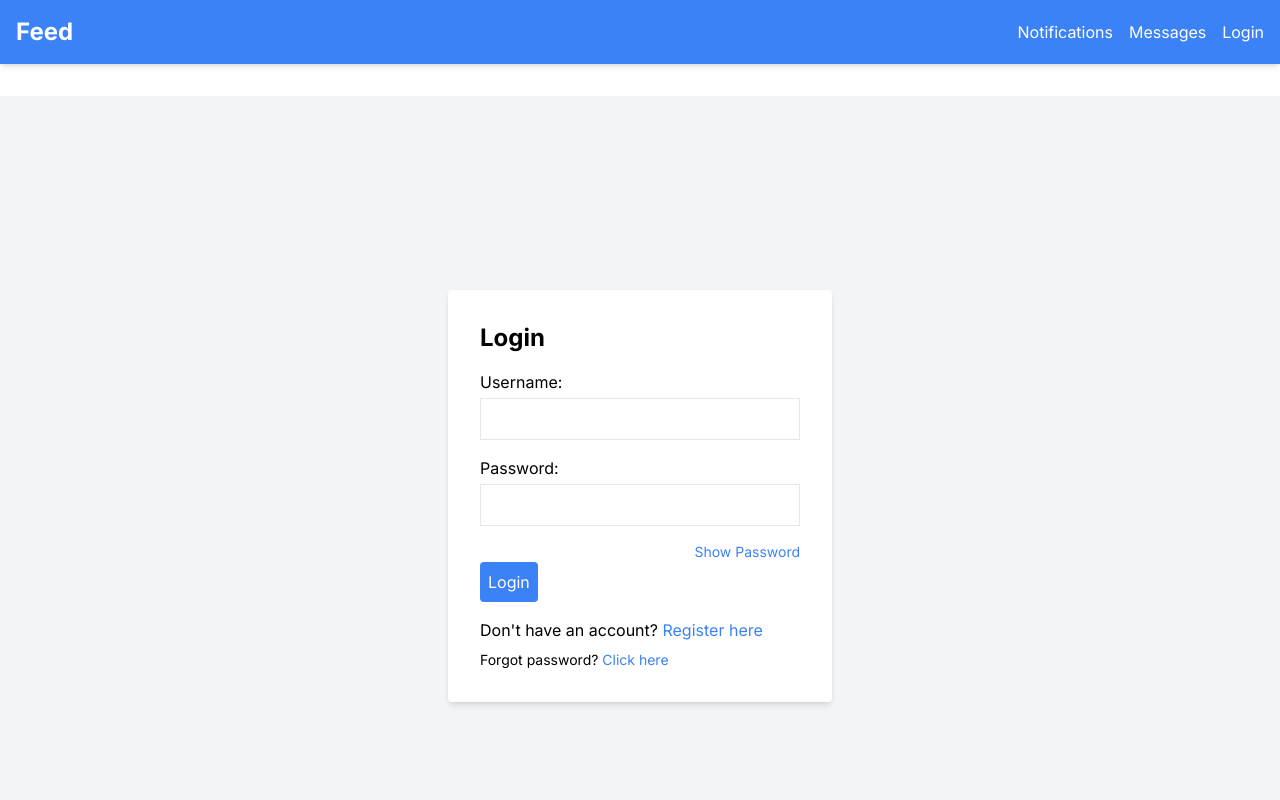
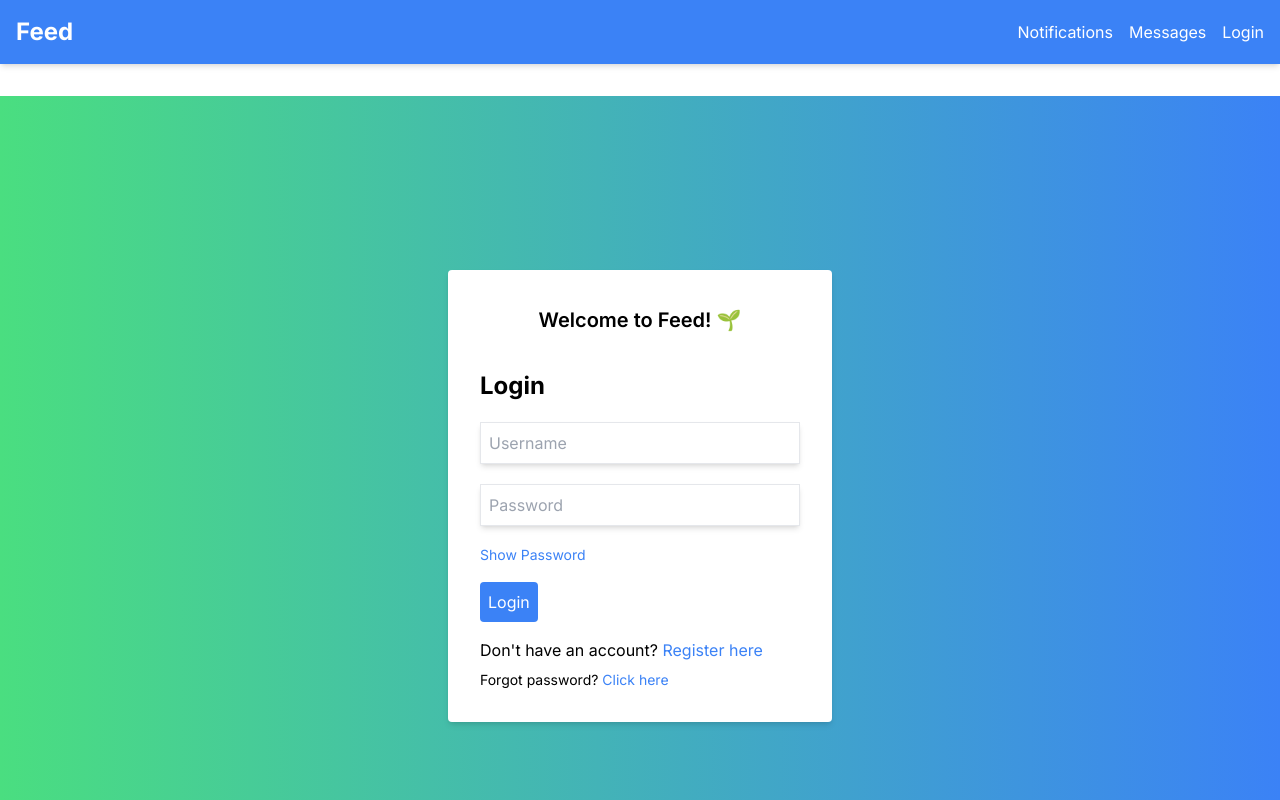
Before and after one commit to TrevorStreng/Feed, a Next.js app in the folder frontend/: page /login in a window 1280 px wide. Shown: the top 800 px of the page. Built offline with nearby package versions, Linux system fonts and the light colour scheme.

Commit message:
* Updated the styling for the login page * Fixed bug where password and confirm password fields were not aligned properly

```diff
--- a/frontend/app/login/page.js
+++ b/frontend/app/login/page.js
@@ -130,54 +130,59 @@ export default function Login() {
   };
 
   return (
-    <div className="flex items-center justify-center h-screen bg-gray-100">
+    <div className="min-h-screen flex items-center justify-center bg-gradient-to-r from-green-400 to-blue-500">
       <div className="bg-white p-8 rounded shadow-md w-96">
+        <div className="text-center">
+          <h4 className="mb-8 mt-1 pb-1 text-xl font-semibold">
+            Welcome to Feed! 🌱
+          </h4>
+        </div>
         <h1 className="text-2xl font-bold mb-4">
           {isRegistering ? 'Register' : 'Login'}
         </h1>
-        <form>
+        <form className="space-y-4">
           <label className="block mb-4">
-            Username:
             <input
-              className="border w-full p-2 mt-1"
+              className="border w-full p-2 mt-1 shadow-md"
               type="text"
               value={username}
               onChange={handleUsernameChange}
+              placeholder="Username"
               aria-label="Username"
             />
           </label>
           {isRegistering && (
             <label className="block mb-4">
-              Email:
               <input
-                className="border w-full p-2 mt-1"
+                className="border w-full p-2 mt-1 shadow-md"
                 type="email"
                 value={email}
                 onChange={handleEmailChange}
+                placeholder="Email"
                 aria-label="Email"
               />
             </label>
           )}
-          <div className="flex flex-col items-end">
+          <div className="block">
             <label className="block mb-4">
-              Password:
               <input
-                className="border w-full p-2 mt-1"
+                className="border w-full p-2 mt-1 shadow-md"
                 type={showPassword ? 'text' : 'password'}
                 value={password}
                 onChange={handlePasswordChange}
+                placeholder="Password"
                 aria-label="Password"
               />
             </label>
             {isRegistering && (
               <label className="block mb-4">
-                Confirm Password:
                 <input
-                  className="border w-full p-2 mt-1"
+                  className="border w-full p-2 mt-1 shadow-md"
                   type={showPassword ? 'text' : 'password'}
                   value={confirmPassword}
                   onChange={handleconfirmPasswordChange}
-                  aria-label="Email"
+                  placeholder="Confirm Password"
+                  aria-label="Confirm Password"
                 />
               </label>
             )}
```
